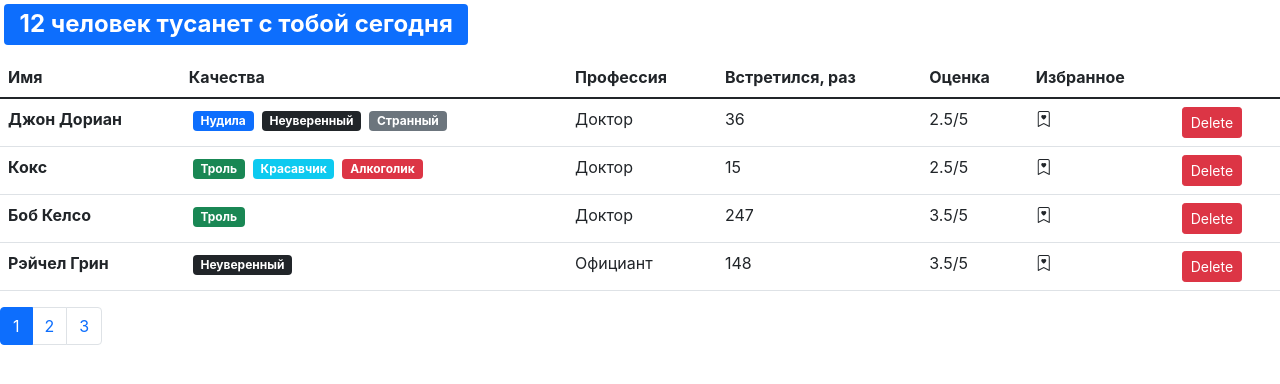
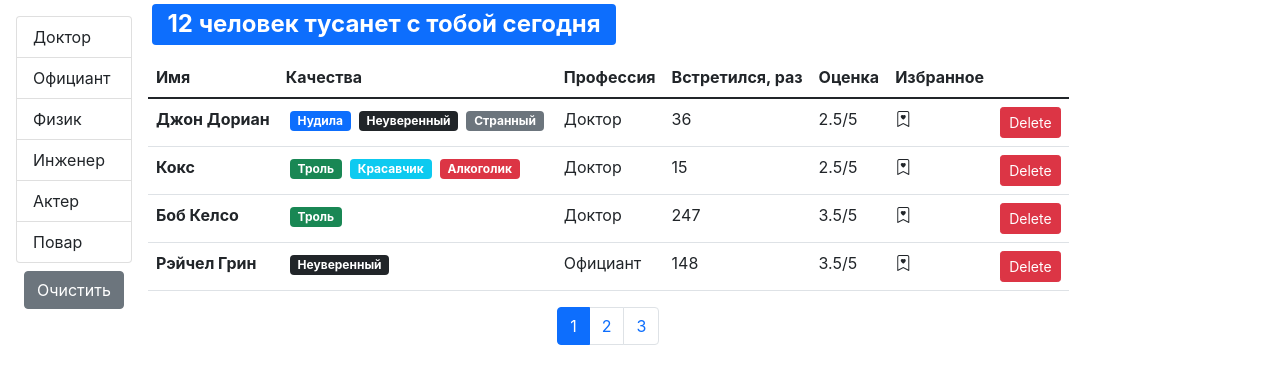
Before and after one commit to mrCtik/fast-company, a React (Create React App) app: page / in a window 1280 px wide. Shown: the top 384 px of the page. Built offline with nearby package versions, Linux system fonts and the light colour scheme.

Commit message:
finish task-5

```diff
--- /dev/null
+++ b/src/app/API/fake.api/professions.api.js
@@ -0,0 +1,19 @@
+export const professions = {
+    doctor: { _id: "67rdca3eeb7f6fgeed471818", name: "Доктор" },
+    waiter: { _id: "67rdca3eeb7f6fgeed471820", name: "Официант" },
+    physics: { _id: "67rdca3eeb7f6fgeed471814", name: "Физик" },
+    engineer: { _id: "67rdca3eeb7f6fgeed471822", name: "Инженер" },
+    actor: { _id: "67rdca3eeb7f6fgeed471824", name: "Актер" },
+    cook: { _id: "67rdca3eeb7f6fgeed471829", name: "Повар" }
+};
+
+const fetchAll = () =>
+    new Promise((resolve) => {
+        window.setTimeout(function () {
+            resolve(professions);
+        }, 2000);
+    });
+
+export default {
+    fetchAll
+};
--- a/src/app/API/fake.api/user.api.js
+++ b/src/app/API/fake.api/user.api.js
@@ -1,11 +1,5 @@
-const professions = {
-    doctor: { _id: "67rdca3eeb7f6fgeed471818", name: "Доктор" },
-    waiter: { _id: "67rdca3eeb7f6fgeed471820", name: "Официант" },
-    physics: { _id: "67rdca3eeb7f6fgeed471814", name: "Физик" },
-    engineer: { _id: "67rdca3eeb7f6fgeed471822", name: "Инженер" },
-    actor: { _id: "67rdca3eeb7f6fgeed471824", name: "Актер" },
-    cook: { _id: "67rdca3eeb7f6fgeed471829", name: "Повар" }
-};
+import { professions } from "./professions.api";
+
 const qualities = {
     tedious: {
         _id: "67rdca3eeb7f6fgeed471198",
--- a/src/app/API/index.js
+++ b/src/app/API/index.js
@@ -1,5 +1,7 @@
 import * as users from "./fake.api/user.api";
+import professions from "./fake.api/professions.api";
 const API = {
-    users
+    users,
+    professions
 };
 export default API;
--- a/src/app/app.jsx
+++ b/src/app/app.jsx
@@ -1,6 +1,5 @@
 import React, { useState } from "react";
 import API from "./API";
-import SearchStatus from "./components/searchStatus";
 import Users from "./components/users";
 
 const App = () => {
@@ -23,7 +22,6 @@
     };
     return (
         <>
-            <SearchStatus number={users.length} />
             <Users
                 onHandleDelete={handleDelete}
                 onHandleBookmark={handleBookmark}
--- /dev/null
+++ b/src/app/components/groupList.jsx
@@ -0,0 +1,40 @@
+import React from "react";
+import PropTypes from "prop-types";
+const GroupList = ({
+    items,
+    valueProperty,
+    contentProperty,
+    onItemSelect,
+    selectedItem
+}) => {
+    return (
+        <ul className="list-group">
+            {Object.keys(items).map((item) => (
+                <li
+                    key={items[item][valueProperty]}
+                    className={
+                        "list-group-item" +
+                        (items[item] === selectedItem ? " active" : "")
+                    }
+                    onClick={() => onItemSelect(items[item])}
+                    role="button"
+                >
+                    {items[item][contentProperty]}
+                </li>
+            ))}
+        </ul>
+    );
+};
+
+GroupList.defaultProps = {
+    valueProperty: "_id",
+    contentProperty: "name"
+};
+GroupList.propTypes = {
+    items: PropTypes.object.isRequired,
+    valueProperty: PropTypes.string.isRequired,
+    contentProperty: PropTypes.string.isRequired,
+    onItemSelect: PropTypes.func.isRequired,
+    selectedItem: PropTypes.object.isRequired
+};
+export default GroupList;
--- a/src/app/components/pagination.jsx
+++ b/src/app/components/pagination.jsx
@@ -4,6 +4,7 @@
 
 const Pagination = ({ itemsCount, pageSize, onPageChandge, currentPage }) => {
     const pageCount = Math.ceil(itemsCount / pageSize);
+
     if (pageCount === 1) return null;
 
     const pages = _.range(1, pageCount + 1);
--- a/src/app/components/users.jsx
+++ b/src/app/components/users.jsx
@@ -1,31 +1,76 @@
-import React, { useState } from "react";
+import React, { useState, useEffect } from "react";
 import User from "./user";
 import Pagination from "./pagination";
 import { paginate } from "./utils/paginate";
 import PropTypes from "prop-types";
+import GroupList from "./groupList";
+import API from "../API";
+import SearchStatus from "./searchStatus";
 
-const Users = ({ users, onHandleBookmark, onHandleDelete }) => {
-    const count = users.length;
+const Users = ({ users: allUsers, onHandleBookmark, onHandleDelete }) => {
+    const [currentPage, setCurrentPage] = useState(1);
+    const [professions, setProfessions] = useState();
+    const [selectedProf, setSelectedProf] = useState();
+
     const pageSize = 4;
-    const [currentPage, setCurrentPage] = useState(1);
+
+    useEffect(() => {
+        API.professions
+            .fetchAll()
+            .then((data) => setProfessions(Object.assign(data)));
+    }, []);
+
+    useEffect(() => {
+        setCurrentPage(1);
+    }, [selectedProf]);
+
+    const handleProffesionSelect = (item) => {
+        setSelectedProf(item);
+    };
 
     const handlePageChange = (pageIndex) => {
         setCurrentPage(pageIndex);
     };
 
+    const filteredUsers = selectedProf
+        ? allUsers.filter((user) => user.profession === selectedProf)
+        : allUsers;
+    const count = filteredUsers.length;
+
+    const userCrop = paginate(filteredUsers, currentPage, pageSize);
+
     if (count === 0) {
         return null;
     }
 
-    const userCrop = paginate(users, currentPage, pageSize);
+    // const currentPageBefore = Math.ceil(count / pageSize);
+    // if (currentPage > currentPageBefore) {
+    //     setCurrentPage(currentPageBefore);
+    // }
 
-    const currentPageBefore = Math.ceil(count / pageSize);
-    if (currentPage > currentPageBefore) {
-        setCurrentPage(currentPageBefore);
-    }
+    const clearFilter = () => {
+        setSelectedProf();
+    };
 
     return (
-        <>
+        <div className="d-flex">
+            {professions && (
+                <div className="d-flex flex-column flex-shrink-0 p-3">
+                    <GroupList
+                        selectedItem={selectedProf}
+                        items={professions}
+                        onItemSelect={handleProffesionSelect}
+                    />
+                    <button
+                        className="btn btn-secondary m-2"
+                        onClick={clearFilter}
+                    >
+                        Очистить
+                    </button>
+                </div>
+            )}
+            <div className="d-flex flex-column">
+                <SearchStatus number={count} />
                 <table className="table">
                     <thead>
                         <tr>
@@ -49,14 +94,16 @@
                         ))}
                     </tbody>
                 </table>
-
+                <div className="d-flex justify-content-center">
                     <Pagination
                         itemsCount={count}
                         pageSize={pageSize}
                         currentPage={currentPage}
                         onPageChandge={handlePageChange}
                     />
-        </>
+                </div>
+            </div>
+        </div>
     );
 };
 
```
Also changed, not shown: src/app/components/searchStatus.jsx (+4 -4 lines), .eslintrc.js. Lines whose indentation alone changed are shown as unchanged.
